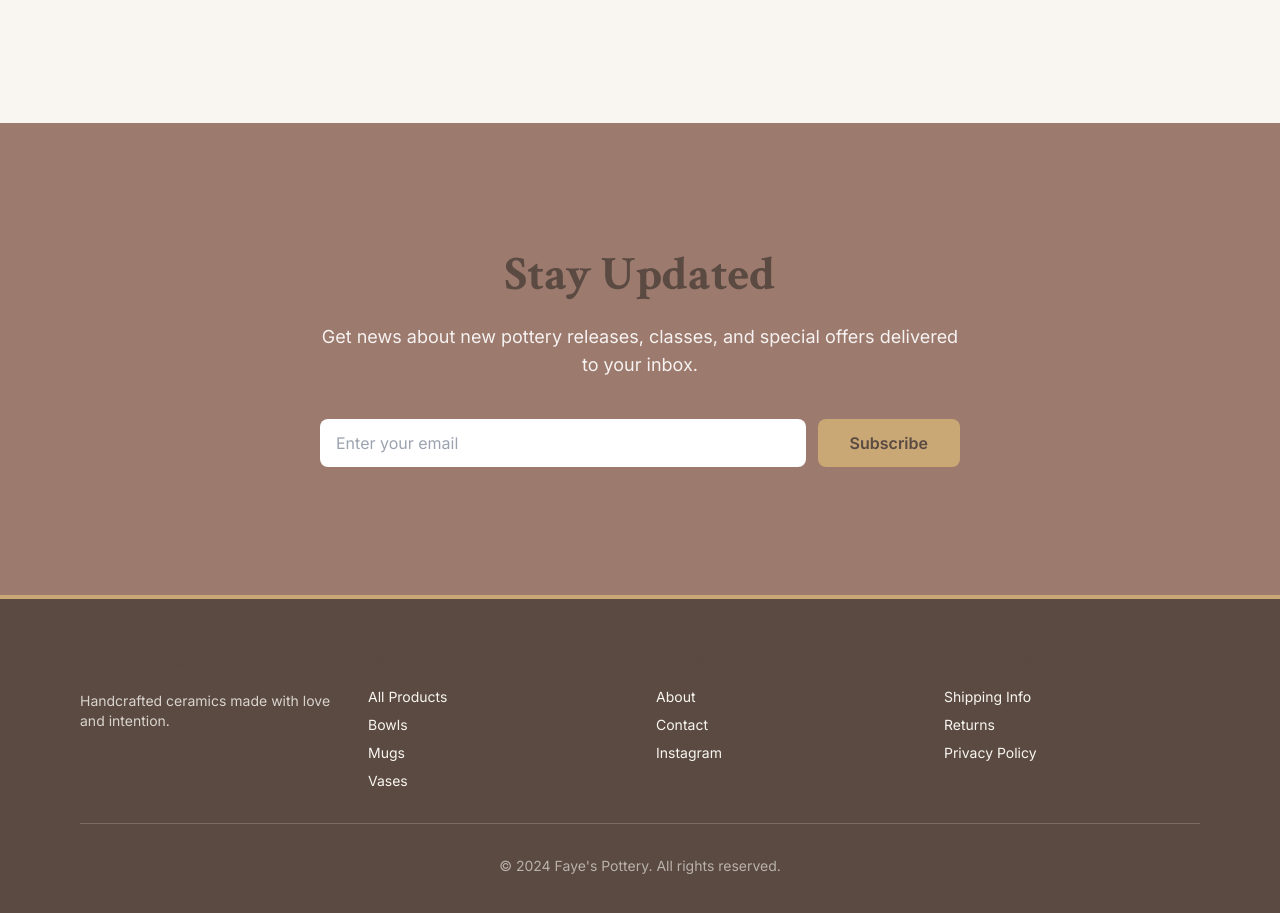
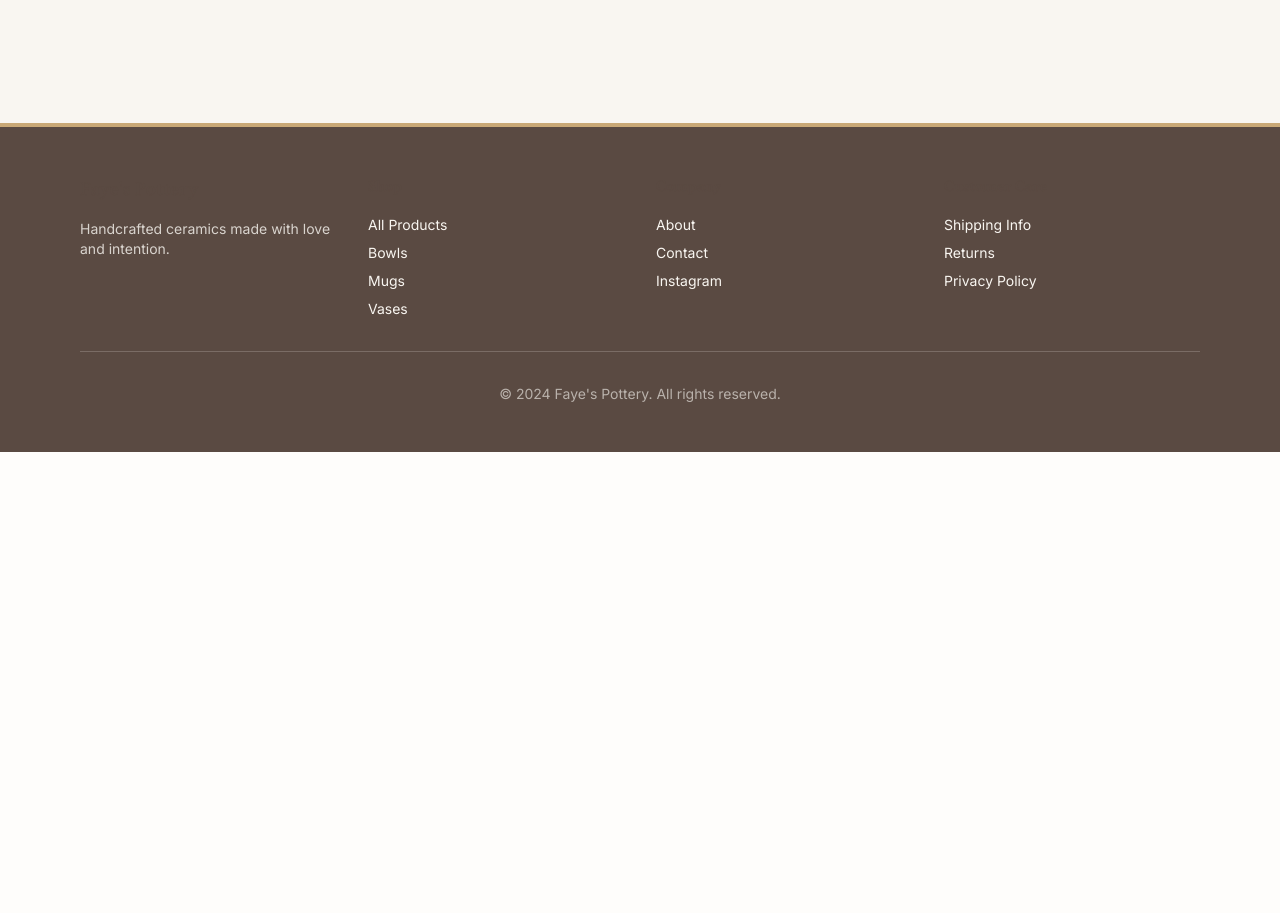
Before and after one commit to davecummings-zz/faye-pottery, a Next.js app: page / in a window 1280 px wide. Shown: the part 2660-3573 px from the top of the page. After the commit the page ends 3112 px from the top, so only its background shows below. Built offline with nearby package versions, Linux system fonts and the light colour scheme.

Commit message:
Remove newsletter signup from homepage

```diff
--- a/app/page.tsx
+++ b/app/page.tsx
@@ -1,7 +1,6 @@
 import Hero from '@/components/Hero'
 import About from '@/components/About'
 import FeaturedProducts from '@/components/FeaturedProducts'
-import Newsletter from '@/components/Newsletter'
 
 export default function Home() {
   return (
@@ -9,7 +8,6 @@ export default function Home() {
       <Hero />
       <About />
       <FeaturedProducts />
-      <Newsletter />
     </>
   )
 }
```
